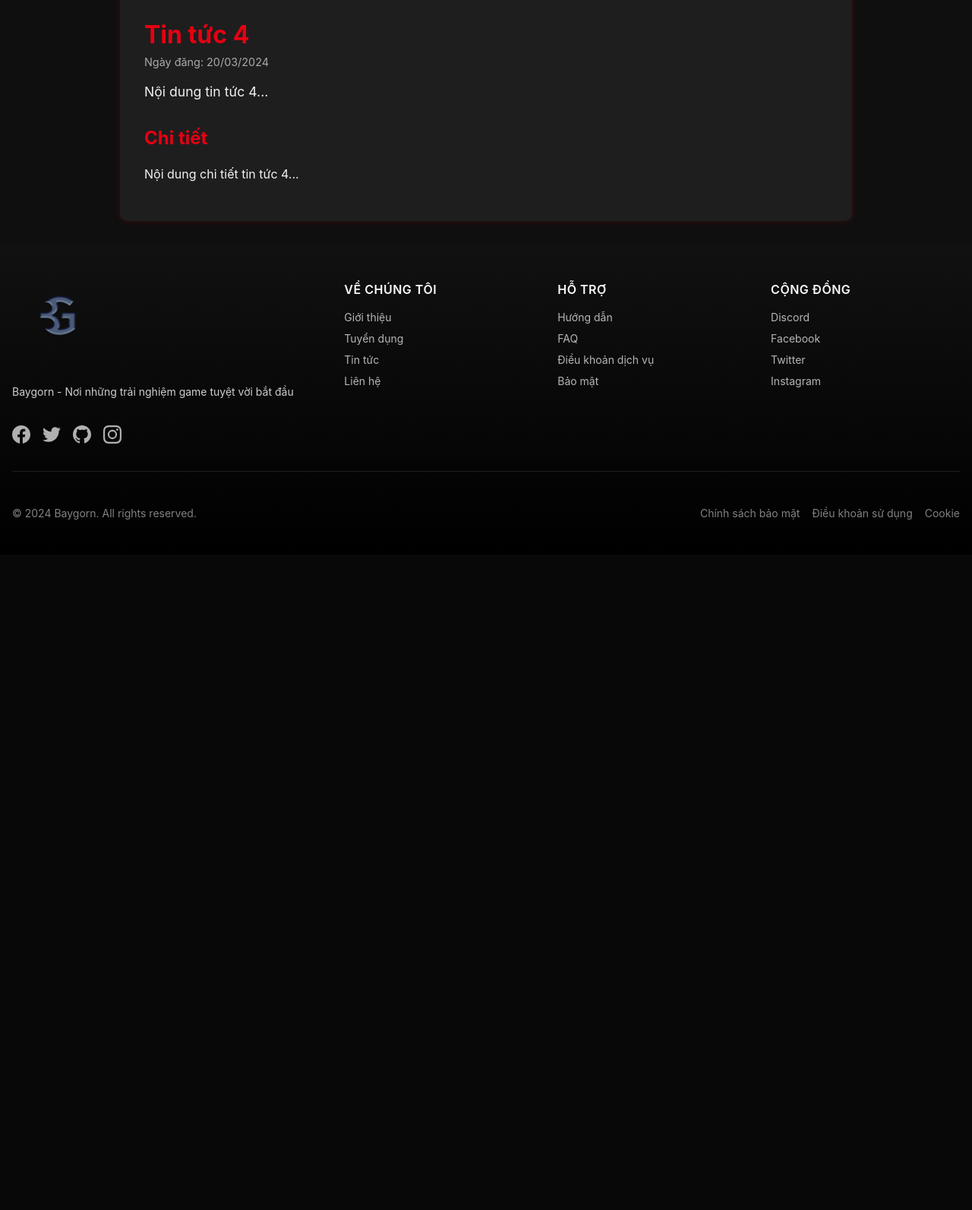
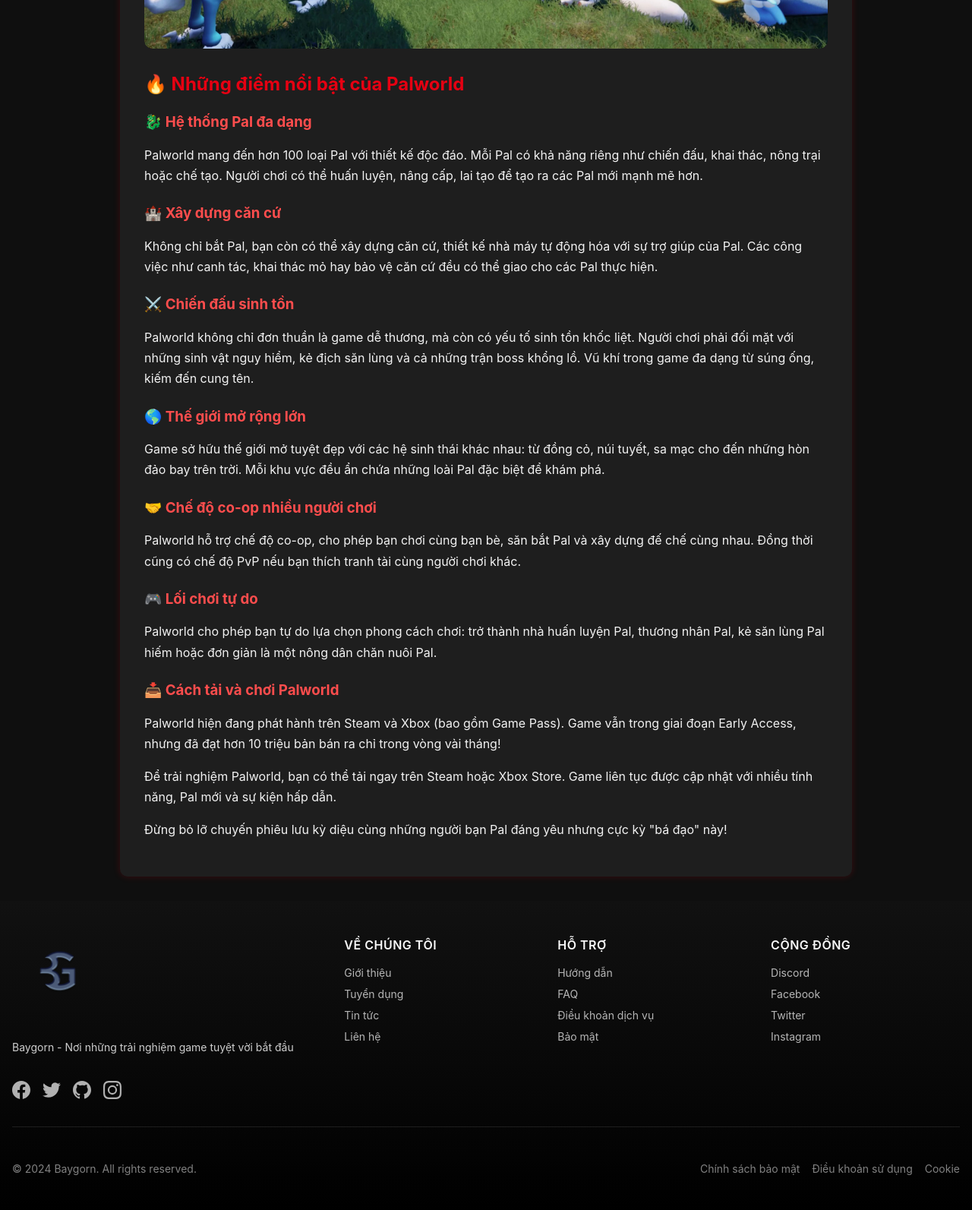
Before and after one commit to KATDzs/Baygorn1, a PHP site: page /Baygorn1/app/view/news/news4.php in a window 1280 px wide. Shown: the part 788-2381 px from the top of the page at 76% size. Before the commit the page ends 1472 px from the top, so only its background shows below. Run offline with PHP 8.4, Linux system fonts and the light colour scheme.

Commit message:
hoan thien trang news

```diff
--- a/app/view/news/news4.php
+++ b/app/view/news/news4.php
@@ -9,21 +9,41 @@ $css_files = ['news-detail'];
 require_once ROOT_PATH . '/view/layout/header.php';
 ?>
 
-<div class="news-content">
-    <article class="news-article">
-        <div class="news-image-wrapper">
-            <img src="/Baygorn1/asset/img/news/news4.jpg" alt="Tin tức 4">
-        </div>
-        <h1>Tin tức 4</h1>
-        <div class="news-date">Ngày đăng: 20/03/2024</div>
-        <p class="news-intro">
-            Nội dung tin tức 4...
-        </p>
-        <div class="news-section">
-            <h2>Chi tiết</h2>
-            <p>Nội dung chi tiết tin tức 4...</p>
-        </div>
-    </article>
-</div>
+<main class="news-content">
+        <article class="news-article">
+            <h1>Palworld bùng nổ! Game sinh tồn bắt quái vật đang làm mưa làm gió toàn cầu</h1>
+            <p class="news-date">Ngày 28 tháng 4 năm 2025</p>
+            <p class="news-intro">Tựa game sinh tồn thế giới mở Palworld, kết hợp giữa bắt quái vật và xây dựng căn cứ, đang gây bão toàn cầu với lối chơi sáng tạo, đồ họa ấn tượng và những "Pal" dễ thương nhưng đầy sức mạnh!</p>
+            <div class="news-image-wrapper">
+                <img src="../asset/img/games/game_palworld.jpeg" alt="palworld">
+            </div>
+            <section class="news-section">
+                <h2>🔥 Những điểm nổi bật của Palworld</h2>
+
+                <h3>🐉 Hệ thống Pal đa dạng</h3>
+                <p>Palworld mang đến hơn 100 loại Pal với thiết kế độc đáo. Mỗi Pal có khả năng riêng như chiến đấu, khai thác, nông trại hoặc chế tạo. Người chơi có thể huấn luyện, nâng cấp, lai tạo để tạo ra các Pal mới mạnh mẽ hơn.</p>
+
+                <h3>🏰 Xây dựng căn cứ</h3>
+                <p>Không chỉ bắt Pal, bạn còn có thể xây dựng căn cứ, thiết kế nhà máy tự động hóa với sự trợ giúp của Pal. Các công việc như canh tác, khai thác mỏ hay bảo vệ căn cứ đều có thể giao cho các Pal thực hiện.</p>
+
+                <h3>⚔️ Chiến đấu sinh tồn</h3>
+                <p>Palworld không chỉ đơn thuần là game dễ thương, mà còn có yếu tố sinh tồn khốc liệt. Người chơi phải đối mặt với những sinh vật nguy hiểm, kẻ địch săn lùng và cả những trận boss khổng lồ. Vũ khí trong game đa dạng từ súng ống, kiếm đến cung tên.</p>
+
+                <h3>🌎 Thế giới mở rộng lớn</h3>
+                <p>Game sở hữu thế giới mở tuyệt đẹp với các hệ sinh thái khác nhau: từ đồng cỏ, núi tuyết, sa mạc cho đến những hòn đảo bay trên trời. Mỗi khu vực đều ẩn chứa những loài Pal đặc biệt để khám phá.</p>
+
+                <h3>🤝 Chế độ co-op nhiều người chơi</h3>
+                <p>Palworld hỗ trợ chế độ co-op, cho phép bạn chơi cùng bạn bè, săn bắt Pal và xây dựng đế chế cùng nhau. Đồng thời cũng có chế độ PvP nếu bạn thích tranh tài cùng người chơi khác.</p>
+
+                <h3>🎮 Lối chơi tự do</h3>
+                <p>Palworld cho phép bạn tự do lựa chọn phong cách chơi: trở thành nhà huấn luyện Pal, thương nhân Pal, kẻ săn lùng Pal hiếm hoặc đơn giản là một nông dân chăn nuôi Pal.</p>
+
+                <h3>📥 Cách tải và chơi Palworld</h3>
+                <p>Palworld hiện đang phát hành trên Steam và Xbox (bao gồm Game Pass). Game vẫn trong giai đoạn Early Access, nhưng đã đạt hơn 10 triệu bản bán ra chỉ trong vòng vài tháng!</p>
+                <p>Để trải nghiệm Palworld, bạn có thể tải ngay trên Steam hoặc Xbox Store. Game liên tục được cập nhật với nhiều tính năng, Pal mới và sự kiện hấp dẫn.</p>
+                <p>Đừng bỏ lỡ chuyến phiêu lưu kỳ diệu cùng những người bạn Pal đáng yêu nhưng cực kỳ "bá đạo" này!</p>
+            </section>
+        </article>
+    </main>
 
 <?php require_once ROOT_PATH . '/view/layout/footer.php'; ?>
```
Also changed, not shown: app/Controller/NewsController.php (+36 -0 lines), app/view/news/news1.php (+7 -2 lines), app/view/news/news2.php (+7 -2 lines), app/view/news/news3.php (+7 -2 lines), app/view/news/news5.php (+35 -16 lines).
